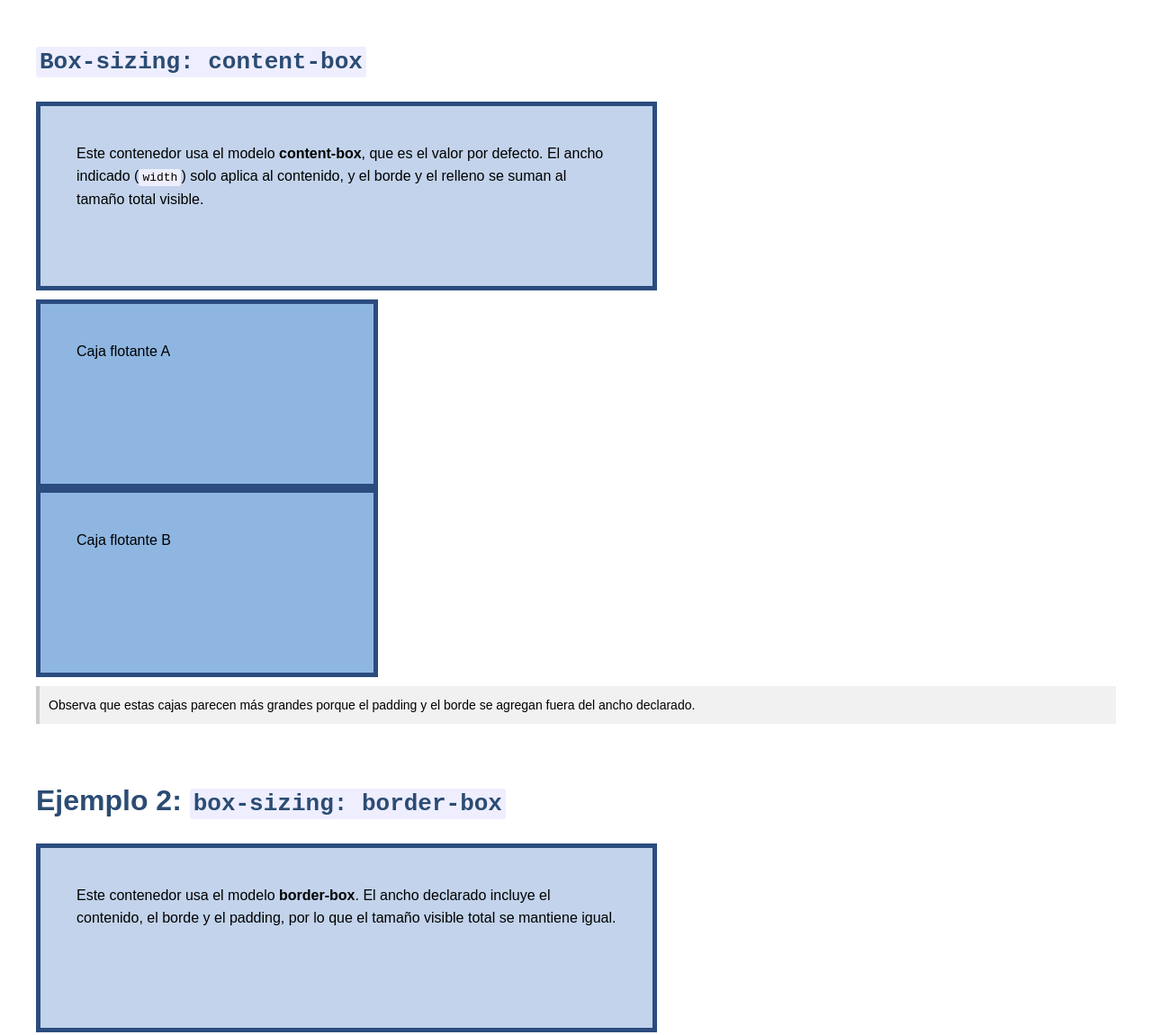
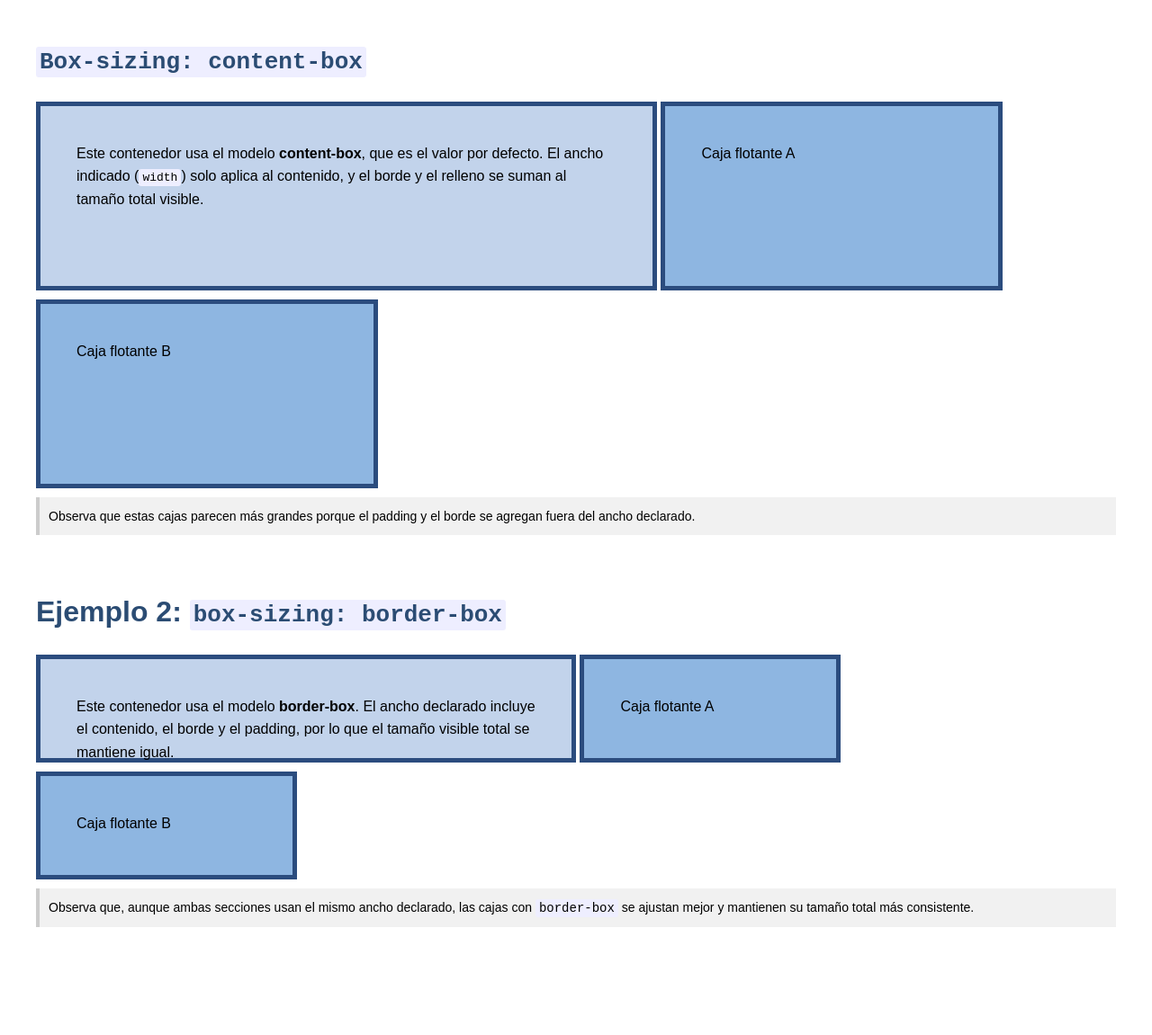
Before and after one commit to karlyCCTV/LengMarcas-UT4-En-Proceso, a plain HTML site: page 5.Box-sizingFloat_AL/5.Box-sizingFloatAL.html in a window 1280 px wide. Shown: the top 1151 px of the page at 90% size. After the commit the page ends 1091 px from the top, so only its background shows below. Drawn offline with Linux system fonts and the light colour scheme.

Commit message:
Acabado el trabajo 5

```diff
--- a/5.Box-sizingFloat_AL/5.Box-sizingFloat.css
+++ b/5.Box-sizingFloat_AL/5.Box-sizingFloat.css
@@ -25,6 +25,7 @@ body{
 h1{
     color:#2b4c73;
 }
+
 .section{
     margin-bottom:60px;
 }
@@ -40,3 +41,17 @@ code{
     padding: 2px 4px;
     border-radius: 3px;
 }
+/*
+Cambios
+*/
+.content-box {
+    display: inline-block;
+    vertical-align: top;
+    flex-direction: column;
+    box-sizing: content-box;
+}
+.border-box {
+    display: inline-block;
+    vertical-align: top;
+    box-sizing: border-box;
+}
```
